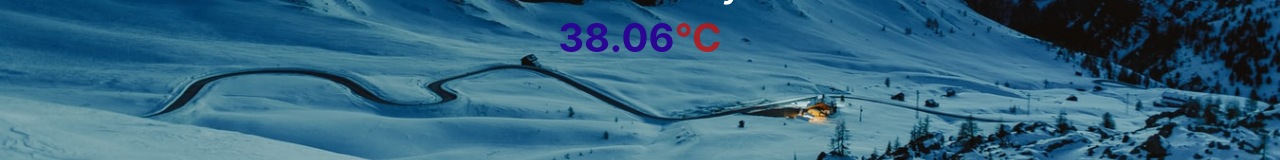
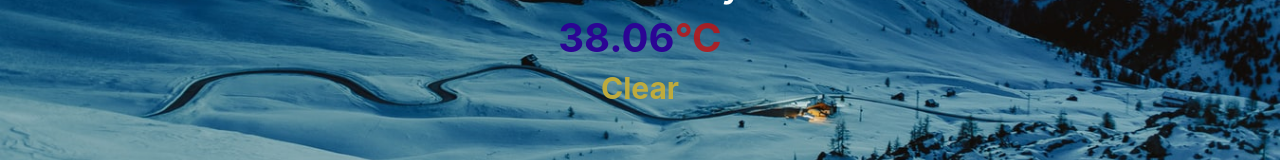
Before and after one commit to nasir1196/hot-temperature, a plain HTML site: page index.html in a window 1280 px wide. Shown: the part 492-652 px from the top of the page. Drawn offline with nearby package versions, Linux system fonts and the light colour scheme.

Commit message:
completed Weather Temperature

```diff
--- a/index.html
+++ b/index.html
@@ -30,7 +30,7 @@
                     <img id="get-icon" src="https://openweathermap.org/img/wn/02d@2x.png" alt="">
                     <h1 class="show-city"><span id="show-city">Dhaka</span> City</h1>
                     <h3 class="city-temp"><span id="city-temp">38.06</span>&deg;C</h3>
-                    <h1 class="lead"><span id="get-haze"></span></h1>
+                    <h1 class="lead"><span id="get-haze">Clear</span></h1>
                 </div>
             </div>
         </section>
```
